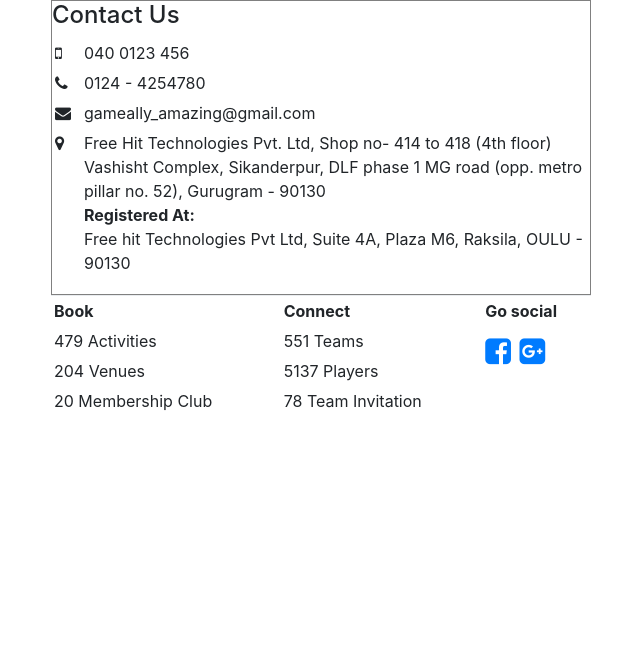
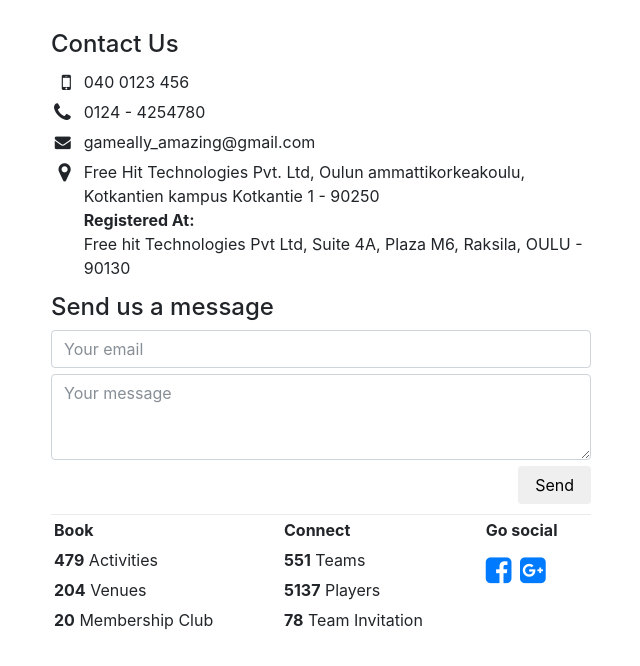
Before and after one commit to klezd/gameally, a plain HTML site: page contact us.html in a window 1280 px wide. Shown: the whole page, without its empty margins (34-674 px from the left). Drawn offline with nearby package versions, Linux system fonts and the light colour scheme; some packages are replaced by stand-ins of ours.

Commit message:
28/11 - need sever for run map

```diff
--- a/contact us.css
+++ b/contact us.css
@@ -1,5 +1,5 @@
-.our-info {
-  border: 1px solid gray;
+.container {
+  margin-top: 30px;
 }
 
 .table td {
@@ -10,6 +10,7 @@
 
 td.icon-info {
   padding-right: 10px;
+  text-align: right;
 }
 
 .table thead th {
@@ -18,6 +19,25 @@ td.icon-info {
   padding: 3px;
 }
 
+.table, button {
+  margin-bottom: 10px;
+}
+
+input, textarea {
+  margin-bottom: 6px;
+}
+
+.feedback button {
+  padding: 6px 16px;
+  text-align: center;
+  float: right;
+}
+
+button:hover {
+  background-color: #60646D;
+  color: #fff;
+}
+
 p {
   margin-bottom: 0;
 }
--- a/contact us.html
+++ b/contact us.html
@@ -17,11 +17,11 @@
             <div class="info">
               <table class="table">
                 <tr>
-                  <td class="icon-info"><i class="fa fa-mobile" aria-hidden="true"></i></td>
+                  <td class="icon-info"><i class="fa fa-mobile fa-lg" aria-hidden="true"></i></td>
                   <td>040 0123 456</td>
                 </tr>
                 <tr>
-                  <td class="icon-info"><i class="fa fa-phone" aria-hidden="true"></i></td>
+                  <td class="icon-info"><i class="fa fa-phone fa-lg" aria-hidden="true"></i></td>
                   <td>0124 - 4254780</td>
                 </tr>
                 <tr>
@@ -29,10 +29,9 @@
                   <td>gameally_amazing@gmail.com</td>
                 </tr>
                 <tr>
-                  <td class="icon-info"><i class="fa fa-map-marker" aria-hidden="true"></i></td>
-                  <td><p>Free Hit Technologies Pvt. Ltd,
-                      Shop no- 414 to 418 (4th floor) Vashisht Complex, Sikanderpur,
-                      DLF phase 1 MG road (opp. metro pillar no. 52), Gurugram - 90130</p>
+                  <td class="icon-info"><i class="fa fa-map-marker fa-lg" aria-hidden="true"></i></td>
+                  <td><p>Free Hit Technologies Pvt. Ltd, Oulun ammattikorkeakoulu,
+                      Kotkantien kampus Kotkantie 1 - 90250 </p>
                       <p><b>Registered At:</b></p>
                       <p>Free hit Technologies Pvt Ltd, Suite 4A, Plaza M6,
                       Raksila, OULU - 90130</p>
@@ -40,6 +39,12 @@
                 </tr>
               </table>
             </div>
+          </div>
+          <div class="feedback">
+            <h4>Send us a message</h4>
+            <input type="text" class="form-control" name="ur email" placeholder="Your email">
+            <textarea class="form-control" rows="3" placeholder="Your message"></textarea>
+            <button class="btn" type="button" name="button">Send</button>
           </div>
           <div class="more-info">
             <table class="table">
@@ -52,29 +57,42 @@
               </thead>
               <tbody>
                 <tr>
-                  <td>479 Activities</td>
-                  <td>551 Teams</td>
+                  <td><strong>479</strong> Activities</td>
+                  <td><strong>551</strong> Teams</td>
                   <td rowspan="2" style="font-size: 30px;">
                     <a href="#"><i class="fa fa-facebook-square" aria-hidden="true"></i></a>
                     <a href="#"><i class="fa fa-google-plus-square" aria-hidden="true"></i></a>
                   </td>
                 </tr>
                 <tr>
-                  <td>204 Venues</td>
-                  <td>5137 Players</td>
+                  <td><strong>204</strong> Venues</td>
+                  <td><strong>5137</strong> Players</td>
                 </tr>
                 <tr>
-                  <td>20 Membership Club</td>
-                  <td>78 Team Invitation</td>
+                  <td><strong>20</strong> Membership Club</td>
+                  <td><strong>78</strong> Team Invitation</td>
                 </tr>
               </tbody>
             </table>
           </div>
         </div>
         <div class="col-sm-6">
-
+          <div id="map" style="width:100%;height:500px"></div>
         </div>
       </div>
     </div>
+
+    <script type="text/javascript">
+      function myMap() {
+        var myCenter = new google.maps.LatLng(65.001700, 25.510870);
+        var canvas = document.getElementById('map');
+        var mapOptions = {center: myCenter, zoom: 11};
+        var map = new google.maps.Map(canvas, mapOptions);
+        var marker = new google.maps.Marker({position: myCenter});
+        marker.setMap(map);
+      }
+    </script>
+
+    <script src="https://maps.googleapis.com/maps/api/js?key=AIzaSyAbAwCfP9dMc5VIcxi200_aD_jDQv4Nj5Y&callback=initMap"></script>
   </body>
 </html>
```
